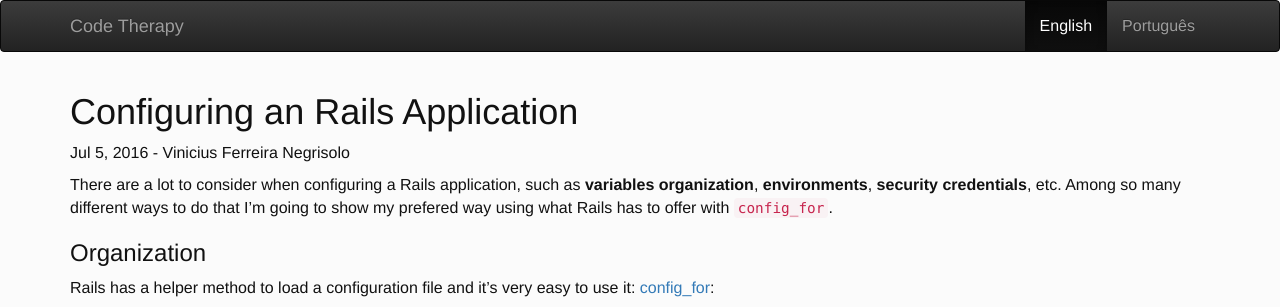
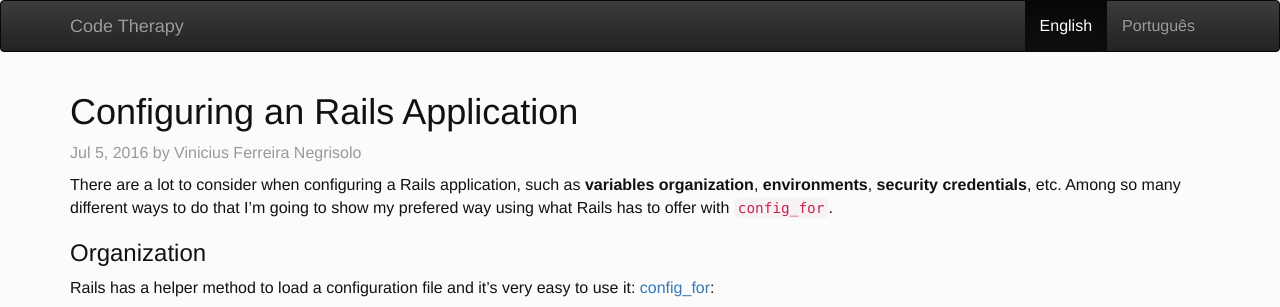
Before and after one commit to vnegrisolo/vnegrisolo.github.io, a Jekyll site: the page built from _posts/2016-07-05-configuring-rails-app.markdown, in a window 1280 px wide. Shown: the top 307 px of the page. Built offline with Jekyll 4.4.1, drawn with Linux system fonts in a browser that asks for light colours.

Commit message:
Add style to blog post meta

```diff
--- a/_layouts/default.html
+++ b/_layouts/default.html
@@ -7,9 +7,7 @@
   <body>
     {% include header.html %}
     <div class="row main">
-      <div class="container">
-        {{ content }}
-      </div>
+      <div class="container">{{ content }}</div>
     </div>
     {% include footer.html %}
 
--- a/_layouts/post.html
+++ b/_layouts/post.html
@@ -2,21 +2,18 @@
 layout: default
 ---
 
-<article itemscope itemtype="http://schema.org/BlogPosting">
-
+<article itemscope itemtype="http://schema.org/BlogPosting" class="blog-post">
   <header>
     <h1 itemprop="name headline">{{ page.title }}</h1>
-    <p>
+    <p class="blog-post-meta">
       <time datetime="{{ page.date | date_to_xmlschema }}" itemprop="datePublished">{{ page.date | date: "%b %-d, %Y" }}</time>
-      -
+      by
       <span itemprop="author" itemscope itemtype="http://schema.org/Person">
         <span itemprop="name">{{ page.author | default: site.name }}</span>
       </span>
     </p>
   </header>
-
   <div itemprop="articleBody">
     {{ content }}
   </div>
-
 </article>
--- /dev/null
+++ b/_sass/blog-post.scss
@@ -0,0 +1,5 @@
+.blog-post {
+  .blog-post-meta {
+    color: $blog-post-meta-color;
+  }
+}
--- a/css/main.scss
+++ b/css/main.scss
@@ -8,6 +8,7 @@ $base-font-size:   16px;
 $text-color: #111111;
 $bg-color: #FBFBFB;
 $footer-bg-color: #EEEEEE;
+$blog-post-meta-color: #999999;
 $icon-color: #888888;
 
-@import "base", "syntax-highlighting";
+@import "base", "blog-post", "syntax-highlighting";
```
